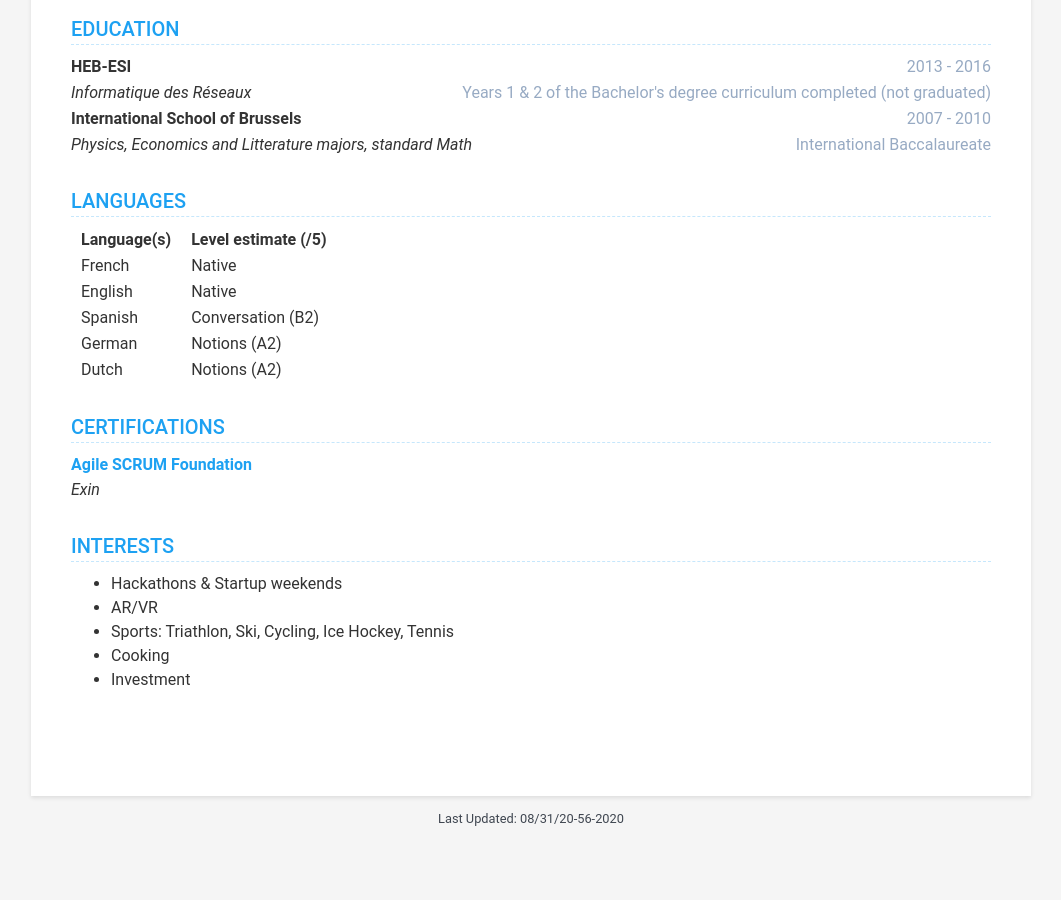
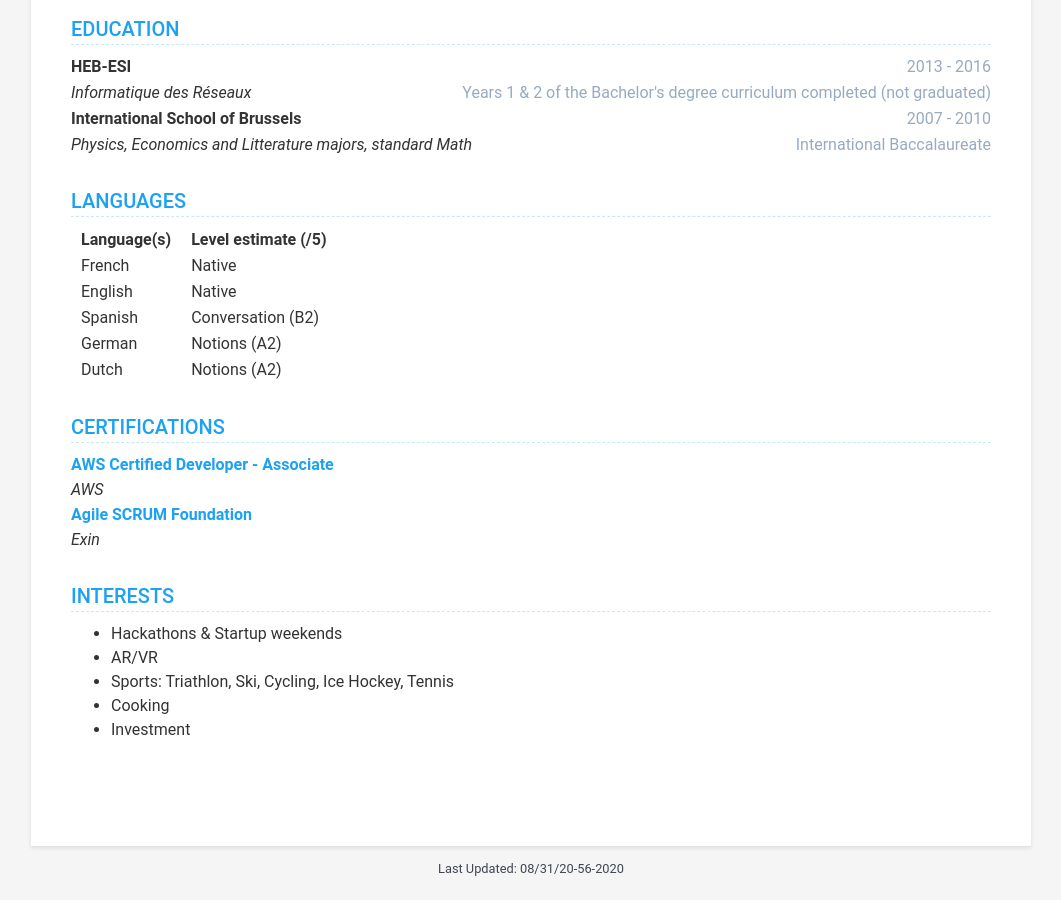
Before and after one commit to romdj/romdj.github.io, a Jekyll site: the page built from index.html, in a window 1280 px wide and 900 px high, scrolled down 1792 px. Shown: the whole window, without its empty margins (109-1170 px from the left). Built offline with Jekyll 4.4.1, drawn with Linux system fonts in a browser that asks for light colours; nearby versions of some CDN libraries; before the commit the page ends 2642 px from its top, so only the background shows below that.

Commit message:
add AWS certification

```diff
--- a/_data/data.yml
+++ b/_data/data.yml
@@ -208,6 +208,11 @@ certifications:
   display: true
   title: Certifications
   items:
+    - title: AWS Certified Developer - Associate
+      authors: AWS
+      date: "08.2020"
+      link: https://www.youracclaim.com/badges/24ea1284-7bb6-42cf-8fe8-0a7ac30ed234/public_url
+
     - title: Agile SCRUM Foundation
       authors: Exin
       date: "02.2018"
```
